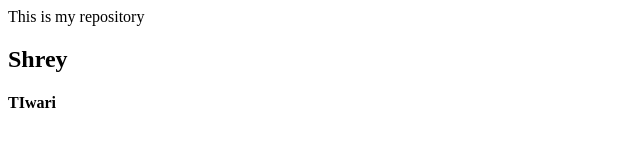
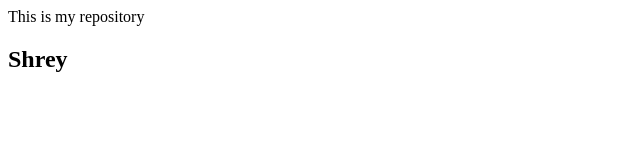
Before and after one commit to Shrey-developer/proj1, a plain HTML site: page index.html in a window 1280 px wide. Shown: the full height of the page, 0-640 px from the left. Drawn offline with Linux system fonts and the light colour scheme.

Commit message:
Update index.html

```diff
--- a/index.html
+++ b/index.html
@@ -9,7 +9,6 @@
     <header>
         This is my repository
         <h2> Shrey</h2>
-        <h4>TIwari</h4>
     </header>
 </body>
 </html>
```
